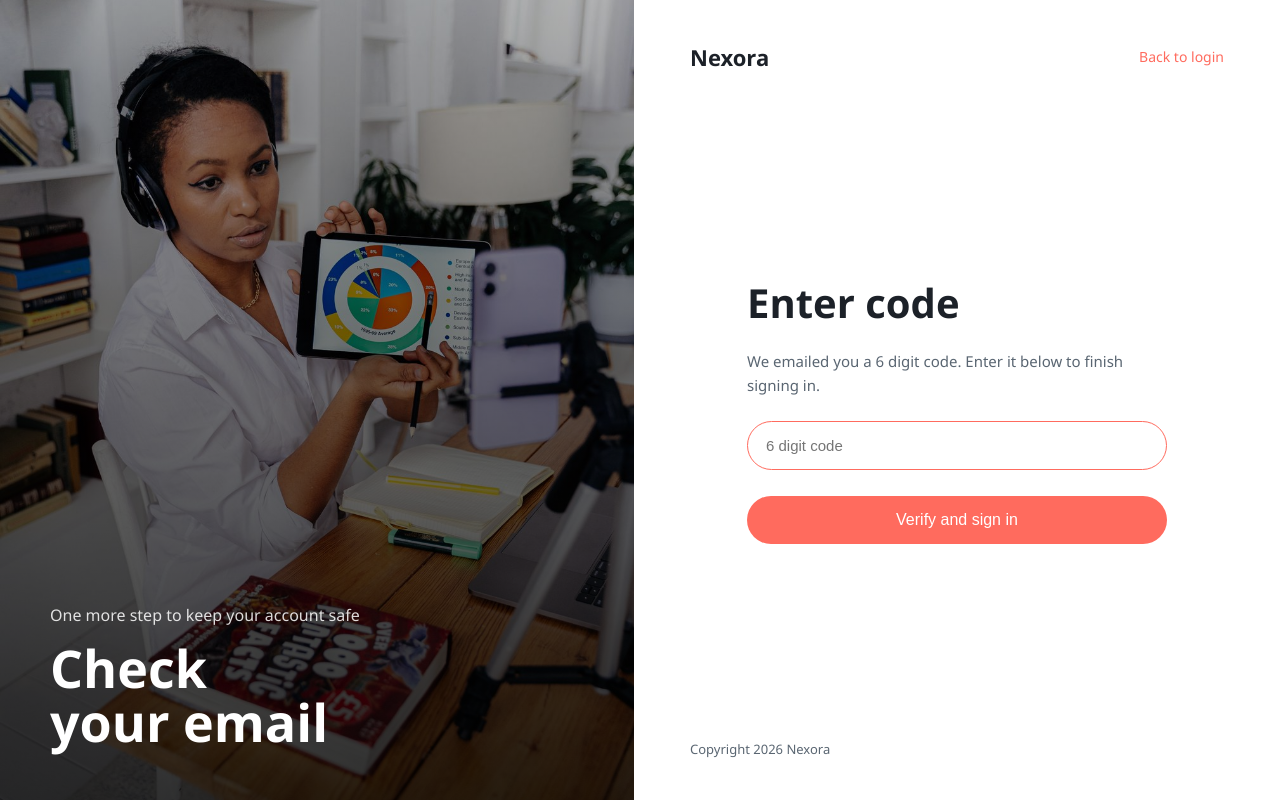
After one commit to ANishKatwal08/Nexora, a Flask app: page /verify in a window 1280 px wide. The commit adds this page. Run offline with Flask 3, Linux system fonts and the light colour scheme; the visitor is signed in with stand-in values (Sample User, id 1).

Commit message:
Added email two factor login with one time codes

```diff
--- a/app/controllers/authController.py
+++ b/app/controllers/authController.py
@@ -1,6 +1,7 @@
 from flask import render_template, request, redirect, url_for, flash, session
 from werkzeug.security import generate_password_hash, check_password_hash
 from app.repository import user_repo
+from app.email_service import send_email
 
 
 def register():
@@ -54,7 +55,6 @@ def login():
     if request.method == "GET":
         return render_template("auth/login.html")
 
-    # POST, read the form
     identifier = request.form.get("identifier", "").strip()
     password = request.form.get("password", "")
 
@@ -64,7 +64,6 @@ def login():
 
     user = user_repo.get_user_by_identifier(identifier)
 
-    # Same message whether the user is missing or the password is wrong
     if not user or not check_password_hash(user["password_hash"], password):
         flash("Invalid login details.", "danger")
         return render_template("auth/login.html")
@@ -73,7 +72,38 @@ def login():
         flash("This account has been deactivated.", "danger")
         return render_template("auth/login.html")
 
-    # Start the session
+    # Password is correct. Generate a code, email it, and hold the login pending.
+    code = user_repo.create_login_code(user["id"])
+    send_email(
+        user["email"],
+        "Your Nexora login code",
+        "Your Nexora verification code is " + code + ". It expires in 10 minutes.",
+    )
+
+    session["pending_user_id"] = user["id"]
+
+    flash("We sent a verification code to your email.", "success")
+    return redirect(url_for("auth.verify"))
+
+
+def verify():
+    # Must have a pending login to be here
+    if "pending_user_id" not in session:
+        return redirect(url_for("auth.login"))
+
+    if request.method == "GET":
+        return render_template("auth/verify.html")
+
+    code = request.form.get("code", "").strip()
+    user_id = session["pending_user_id"]
+
+    if not user_repo.verify_login_code(user_id, code):
+        flash("Invalid or expired code.", "danger")
+        return render_template("auth/verify.html")
+
+    # Code is good. Promote the pending login to a real session.
+    user = user_repo.get_user_by_id(user_id)
+    session.pop("pending_user_id", None)
     session["user_id"] = user["id"]
     session["user_name"] = user["name"]
     session["user_role"] = user["role"]
--- a/app/routes/authRoutes.py
+++ b/app/routes/authRoutes.py
@@ -7,6 +7,7 @@ bp = Blueprint("auth", __name__)
 def register_routes():
     bp.add_url_rule("/register", view_func=authController.register, methods=["GET", "POST"])
     bp.add_url_rule("/login", view_func=authController.login, methods=["GET", "POST"])
+    bp.add_url_rule("/verify", view_func=authController.verify, methods=["GET", "POST"])
     bp.add_url_rule("/logout", view_func=authController.logout, methods=["GET"])
 
 
--- a/app/static/css/style.css
+++ b/app/static/css/style.css
@@ -139,6 +139,11 @@ a:hover { text-decoration: underline; }
 .nav-links a:hover { color: var(--text); text-decoration: none; }
 .nav-links a.btn { color: var(--accent-text); }
 .nav-links a.btn:hover { color: var(--accent-text); }
+
+.nav-user {
+  color: rgba(255, 255, 255, 0.9);
+  font-weight: 600;
+}
 
 /* Hero banner */
 .hero-banner {
@@ -580,3 +585,10 @@ a:hover { text-decoration: underline; }
   .auth-visual { display: none; }
   .auth-form-side { padding: 30px 24px; }
 }
+
+.auth-sub-text {
+  color: var(--text-muted);
+  font-size: 15px;
+  margin-bottom: 24px;
+  margin-top: -16px;
+}
--- /dev/null
+++ b/app/templates/auth/verify.html
@@ -0,0 +1,41 @@
+{% extends "base.html" %}
+{% set hide_nav = true %}
+
+{% block title %}Verify your login{% endblock %}
+
+{% block content %}
+<div class="auth-split">
+    <div class="auth-visual" style="background-image: url('{{ url_for('static', filename='img/auth.jpg') }}');">
+        <div class="auth-visual-overlay"></div>
+        <div class="auth-visual-text">
+            <p class="auth-tagline">One more step to keep your account safe</p>
+            <h2 class="auth-visual-heading">Check<br>your email</h2>
+        </div>
+    </div>
+
+    <div class="auth-form-side">
+        <div class="auth-form-top">
+            <a href="{{ url_for('home') }}" class="auth-logo">Nexora</a>
+            <span class="auth-top-link"><a href="{{ url_for('auth.login') }}">Back to login</a></span>
+        </div>
+
+        <div class="auth-form-main">
+            <h1 class="auth-heading">Enter code</h1>
+            <p class="auth-sub-text">We emailed you a 6 digit code. Enter it below to finish signing in.</p>
+
+            <form method="POST" action="{{ url_for('auth.verify') }}">
+                <input type="hidden" name="csrf_token" value="{{ csrf_token() }}">
+                <div class="field">
+                    <input type="text" id="code" name="code" placeholder="6 digit code" inputmode="numeric" maxlength="6" required autofocus>
+                </div>
+
+                <button type="submit" class="btn auth-submit">Verify and sign in</button>
+            </form>
+        </div>
+
+        <div class="auth-form-bottom">
+            <span>Copyright 2026 Nexora</span>
+        </div>
+    </div>
+</div>
+{% endblock %}
--- a/config.py
+++ b/config.py
@@ -18,3 +18,6 @@ class Config:
     # Session cookie security settings
     SESSION_COOKIE_HTTPONLY = True
     SESSION_COOKIE_SAMESITE = "Lax"
+
+    MAIL_SENDER = os.getenv("MAIL_SENDER")
+    MAIL_APP_PASSWORD = os.getenv("MAIL_APP_PASSWORD")
```
Also changed, not shown: app/database.py (+13 -0 lines), app/email_service.py (added, +16 -0 lines), app/repository/user_repo.py (+62 -0 lines).
